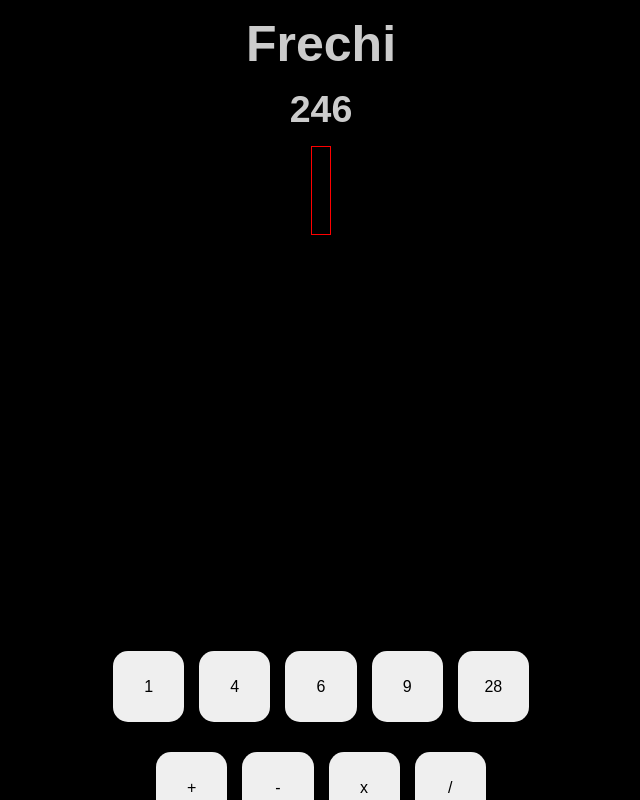
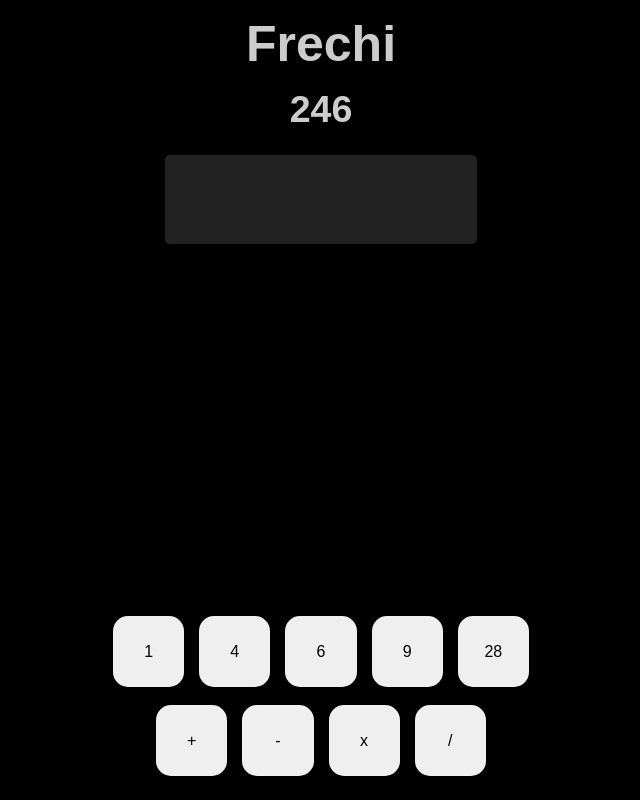
Before and after one commit to Sacramentix/frechi, a Vue app: page / in a window 1280 px wide. Shown: the whole page, without its empty margins (319-959 px from the left). Built offline with nearby package versions, Linux system fonts and the light colour scheme.

Commit message:
improve equation output design

```diff
--- a/src/App.vue
+++ b/src/App.vue
@@ -15,7 +15,7 @@ import { calculteds, equations, hasWin, numbers, resultToFind, sortedCalculteds,
         {{ n(equation.symbol) }}
         <p>{{ n(equation.entry2) }}</p>
         {{ equation.result != null ? "= " + equation.result : "" }}
-        <button v-if="i == equations.length -1 && equation.result != null" @click="submitResult()">✔</button>
+        <button class="accept" v-if="i == equations.length -1 && equation.result != null" @click="submitResult()">✔</button>
         <button class="delete" v-if="i == equations.length -1 && ( equations.length > 1 || Object.keys(equation).length != 0)" @click="deleteEquation()">X</button>
       </output>
     </div>
@@ -46,17 +46,26 @@ body {
 }
 .result {
   font-size: 1rem;
-  min-height: 50ch;//8*5+7
+  height: min(50ch, 75vh);
+  overflow-y: auto;
+  display: flex;
+  flex-direction: column;
+  justify-content: start;
+  align-items: flex-start;
+  padding: 1ch;
+  gap: 1ch;
 
 }
 output {
   font-size: 1rem;
-  border: 0.2px solid red;
   display: flex;
   align-items: center;
-  min-height: 10ch;
   padding: 1ch;
   gap: 1ch;
+  border-radius: 5px;
+  background: #222;
+  min-height: 10ch;
+  min-width: 35ch;
   >p {
     font-size: 1rem;
     padding: 0;
@@ -71,24 +80,29 @@ output {
       display: none;
     }
   }
-  div {
-    display: flex;
-    gap: 5px;
-  }
   button {
     font-size: 2rem;
     border: none;
     border-radius: 15px;
     display: grid;
+    justify-self: flex-end;
     place-items: center;
     background: none;
-    color: #0c0;
+    &.accept {
+      color: #0c0;
+      margin-left: auto;
+      ~ .delete {
+        margin-left: unset;
+      }
+    }
     &:hover {
       cursor: pointer;
     }
     &.delete {
       color: #c00;
+      margin-left: auto;
     }
+
   }
 }
 main {
@@ -106,9 +120,11 @@ main {
   justify-content: flex-start;
   > section {
     > div {
+      font-size: 1rem;
       display: flex;
       justify-content: center;
-      padding: 15px;
+      min-height: 10ch;
+      padding: 1ch;
       gap: 15px;
     }
   }
```
